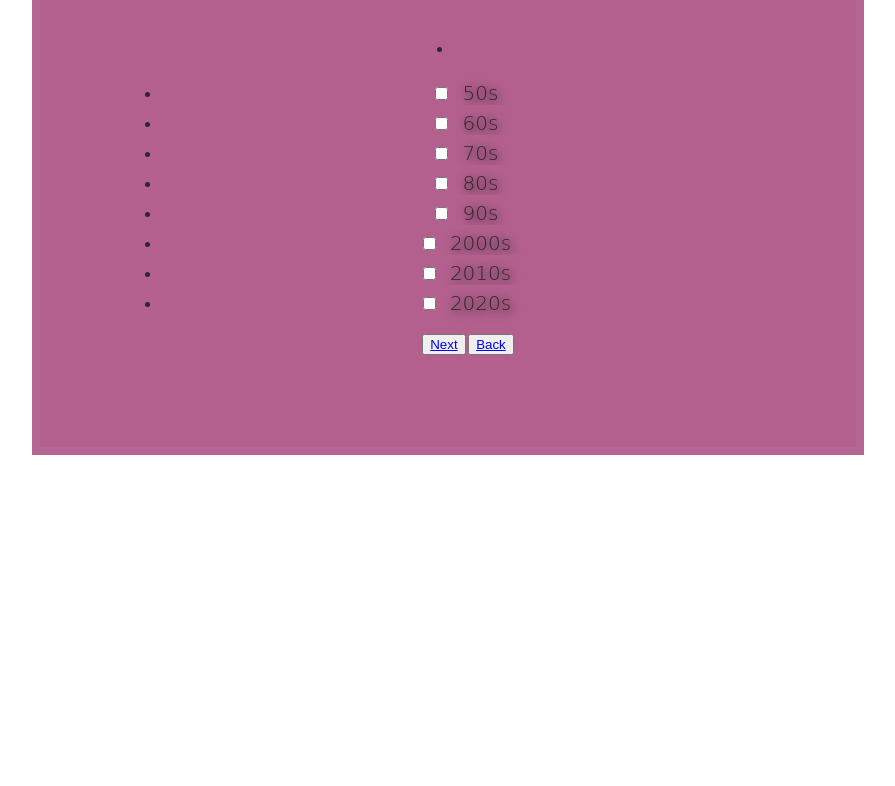
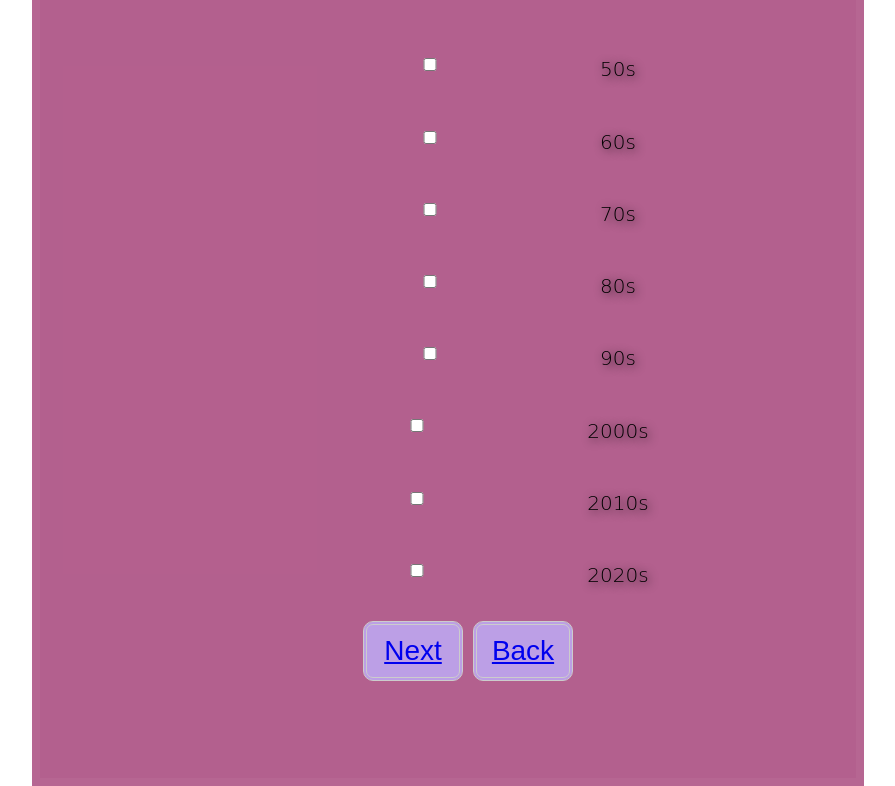
Before and after one commit to BrandonMcCoy1415/Final-MovieQuiz, a website: page public/Quiz3.html in a window 1280 px wide. Shown: the part 443-1229 px from the top of the page, without its empty margins (192-1087 px from the left). Before the commit the page ends 898 px from the top, so only its background shows below. Drawn offline with Linux system fonts and the light colour scheme; a web font is replaced by a local one.

Commit message:
tried to fix styling

```diff
--- a/public/Quiz3.html
+++ b/public/Quiz3.html
@@ -24,47 +24,45 @@
       <div class='article'>
         <h2>What decade(s) of movie do you prefer?</h2>
         <form action="/api" method="post">
-            <li>
-                <ul class="flex-inner">
-                    <li>
+                <div class="container">
+                    <ul>
                         <input type="checkbox" id="fifties" name="year">
                         <label for="fifties">50s</label>
-                      </li>
-                    <li>
+                    </ul>
+                    <ul>
                         <input type="checkbox" id="sixties" name="year">
                         <label for="sixties">60s</label>
-                      </li>
-                      <li>
+                    </ul>
+                      <ul>
                         <input type="checkbox" id="seventies" name="year">
                         <label for="seventies">70s</label>
-                      </li>
-                      <li>
+                      </ul>
+                      <ul>
                         <input type="checkbox" id="eighties" name="year">
                         <label for="eighties">80s</label>
-                      </li>
-                      <li>
+                      </ul>
+                      <ul>
                         <input type="checkbox" id="nineties" name="year">
                         <label for="nineties">90s</label>
-                      </li>
-                      <li>
+                      </ul>
+                      <ul>
                         <input type="checkbox" id="two-thousands" name="year">
                         <label for="two-thousands">2000s</label>
-                      </li>
-                      <li>
+                      </ul>
+                      <ul>
                         <input type="checkbox" id="two-thousand-tens"name="year">
                         <label for="two-thousand-tens">2010s</label>
-                      </li>
-                      <li>
+                      </ul>
+                      <ul>
                         <input type="checkbox" id="two-thousand-twenties" name="year">
                         <label for="two-thousand-twenties">2020s</label>
-                      </li>
-                </ul>
-              </li>
-            <ul>
-              <button type="next" name="next" onclick="getCheckedBoxes('year')" id="next"><a href= "Quiz4.html">Next</a></button>
-              <button type="back" name="back" id="back"><a href="Quiz2.html">Back</a></button>
-            </ul>
-          </ul>
+                      </ul>
+                      <ul>
+                        <button type="next" name="next" onclick="getCheckedBoxes('year')" id="next"><a href= "Quiz4.html">Next</a></button>
+                        <button type="back" name="back" id="back"><a href="Quiz2.html">Back</a></button>
+                      </ul>
+                </div>
+
         </form>
         </div>
     </div>
@@ -82,21 +80,21 @@
       }
       // Return the array if it is non-empty, or null
       if (checkboxesChecked[0].id == "fifties") {
-        localStorage.setItem("Year", "1950, 1951, 1952, 1953, 1954, 1955, 1956, 1957, 1958, 1959");
+        window.localStorage.setItem("Year", "1950, 1951, 1952, 1953, 1954, 1955, 1956, 1957, 1958, 1959");
       }else if (checkboxesChecked[0].id == "sixties") {
-        localStorage.setItem("Year", "1960, 1961, 1962, 1963, 1964, 1965, 1966, 1967, 1968, 1969");
+        window.localStorage.setItem("Year", "1960, 1961, 1962, 1963, 1964, 1965, 1966, 1967, 1968, 1969");
       }else if(checkboxesChecked[0].id == "seventies"){
-        localStorage.setItem("Year", "1970, 1971, 1972, 1973, 1974, 1975, 1976, 1977, 1978, 1979");
+        window.localStorage.setItem("Year", "1970, 1971, 1972, 1973, 1974, 1975, 1976, 1977, 1978, 1979");
       }else if(checkboxesChecked[0].id == "eighties"){
-        localStorage.setItem("Year", "1980, 1981, 1982, 1983, 1984, 1985, 1986, 1987, 1988, 1989");
+        window.localStorage.setItem("Year", "1980, 1981, 1982, 1983, 1984, 1985, 1986, 1987, 1988, 1989");
       }else if(checkboxesChecked[0].id == "nineties"){
-        localStorage.setItem("Year", "1990, 1991, 1992, 1993, 1994, 1995, 1996, 1997, 1998, 1999");
+        window.localStorage.setItem("Year", "1990, 1991, 1992, 1993, 1994, 1995, 1996, 1997, 1998, 1999");
       }else if(checkboxesChecked[0].id == "two-thousands"){
-        localStorage.setItem("Year", "2000, 2001, 2002, 2003, 2004, 2005, 2006, 2007, 2008, 2009");
+        window.localStorage.setItem("Year", "2000, 2001, 2002, 2003, 2004, 2005, 2006, 2007, 2008, 2009");
       }else if(checkboxesChecked[0].id == "two-thousand-tens"){
-        localStorage.setItem("Year", "2010, 2011, 2012, 2013, 2014, 2015, 2016, 2017, 2018, 2019");
+        window.localStorage.setItem("Year", "2010, 2011, 2012, 2013, 2014, 2015, 2016, 2017, 2018, 2019");
       }else if(checkboxesChecked[0].id == "two-thousand-twenties"){
-        localStorage.setItem("Year", "2020, 2021, 2022, 2023, 2024, 2025, 2026, 2027, 2028, 2029");
+        window.localStorage.setItem("Year", "2020, 2021, 2022, 2023, 2024, 2025, 2026, 2027, 2028, 2029");
       }
     }</script>
   </body>
--- a/public/styles.css
+++ b/public/styles.css
@@ -129,11 +129,106 @@ nav a, nav span {
   padding: 10%;
 }
 
-.flex-outer {
+.flex-outer  {
   text-align: center;
   align-content: center;
+  justify-content: center;
+  flex-direction: column;
+}
+.container {
+  display: inline-flexbox;
+  flex-direction: column;
+  justify-content: left;
+  align-self: center;
+
 }
 
-.footer {
-  margin-top: 10px;
+
+ul {
+  text-align: left center;
+  align-content: left center;
+  justify-content: center;
+  display: flex;
+  flex-direction: row;
 }
+
+
+button {
+        justify-content: center;
+        display: inline;
+        background-color: #bc9fe6;
+        border-radius: 10px;
+        border: 4px double #cccccc;
+        color: #eeeeee;
+        text-align: center;
+        font-size: 28px;
+        padding: 10px;
+        width: 100px;
+        transition: all 0.5s;
+        cursor: pointer;
+        margin: 5px;
+}
+
+input[type="checkbox"]{
+    justify-content: left;
+    display: flexbox;
+    align-self: flex-start;
+    flex-direction: column;
+    background-color: #bc9fe6;
+    border-radius: 10px;
+    padding: 10px;
+    border: 4px double #cccccc;
+    width: 100px;
+    margin: 20px 100px;
+    position: relative;
+}
+
+label[for = "Happy"], label[for = "Gloomy"], label[for = "Anxious"], label[for = "Relaxed"], label[for = "Bored"], label[for = "Combo"] {
+
+  flex-direction: column;
+  display: inline-flex;
+  padding-left: 20px;
+  padding-right: 20px;
+  line-height: 50px;
+  font-family: 'Patua One', cursive;
+  text-align: left;
+  position: static;
+
+}
+
+label[for = "fifties"], label[for = "sixties"], label[for = "seventies"], label[for = "eighties"], label[for = "nineties"], label[for = "two-thousands"], label[for = "two-thousand-tens"],label[for = "two-thousand-twenties"]  {
+
+  flex-direction: column;
+  display: inline-flex;
+  padding-left: 20px;
+  padding-right: 20px;
+  line-height: 50px;
+  font-family: 'Patua One', cursive;
+  text-align: left;
+  position: static;
+
+}
+label[for = "Babies"], label[for = "Little Kids"], label[for = "Pre-teens"], label[for = "Teens"], label[for = "Adults"]{
+
+  flex-direction: column;
+  display: inline-flex;
+  padding-left: 20px;
+  padding-right: 20px;
+  line-height: 50px;
+  font-family: 'Patua One', cursive;
+  text-align: left;
+  position: static;
+
+}
+label[for = "result1"], label[for = "result2"], label[for = "result3"] {
+
+  flex-direction: column;
+  display: inline-flex;
+  padding-left: 20px;
+  padding-right: 20px;
+  line-height: 50px;
+  font-family: 'Patua One', cursive;
+  text-align: left;
+  position: static;
+
+}
```
Also changed, not shown: public/Quiz2.html (+7 -7 lines), public/Quiz4.html (+23 -24 lines), public/Quiz5.html (+24 -26 lines).
